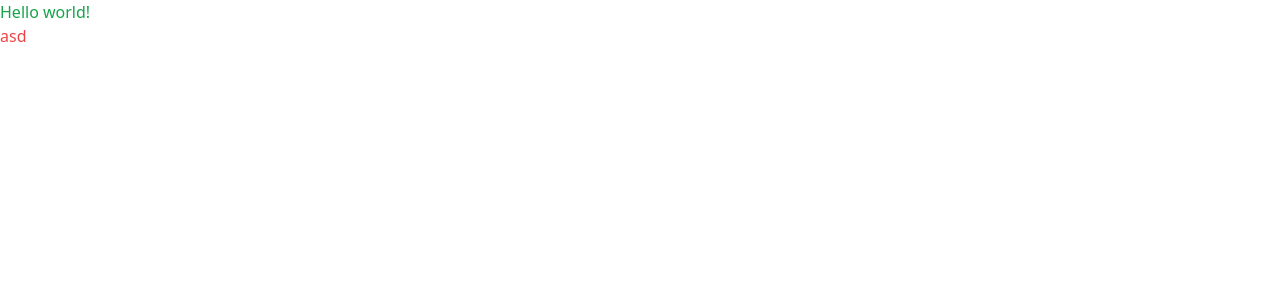
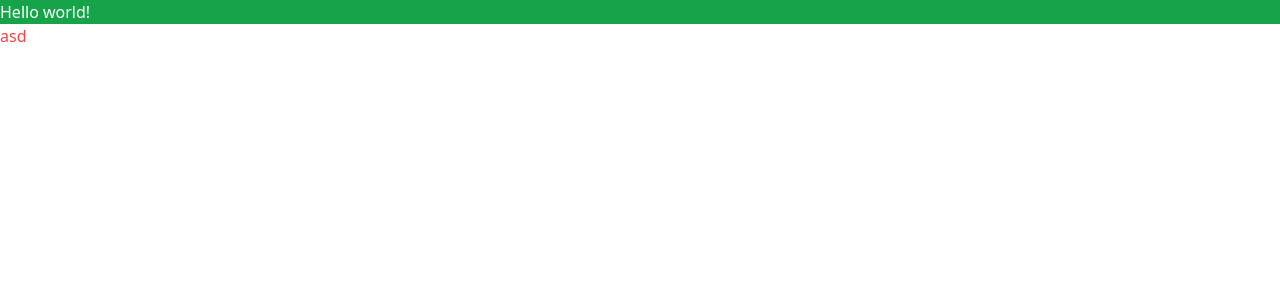
Before and after one commit to MrBunnyGif/tailwind-studycase, a Next.js app: page / in a window 1280 px wide. Shown: the top 300 px of the page. Built offline with nearby package versions, Linux system fonts and the light colour scheme.

Commit message:
background

```diff
--- a/app/page.tsx
+++ b/app/page.tsx
@@ -4,7 +4,7 @@ import styles from "./page.module.css";
 export default function Home() {
   return (
     <>
-      <h1 className="text-green-600">
+      <h1 className="bg-green-600 text-white">
         Hello world!
       </h1>
       <h2 className="text-red-500">
```
